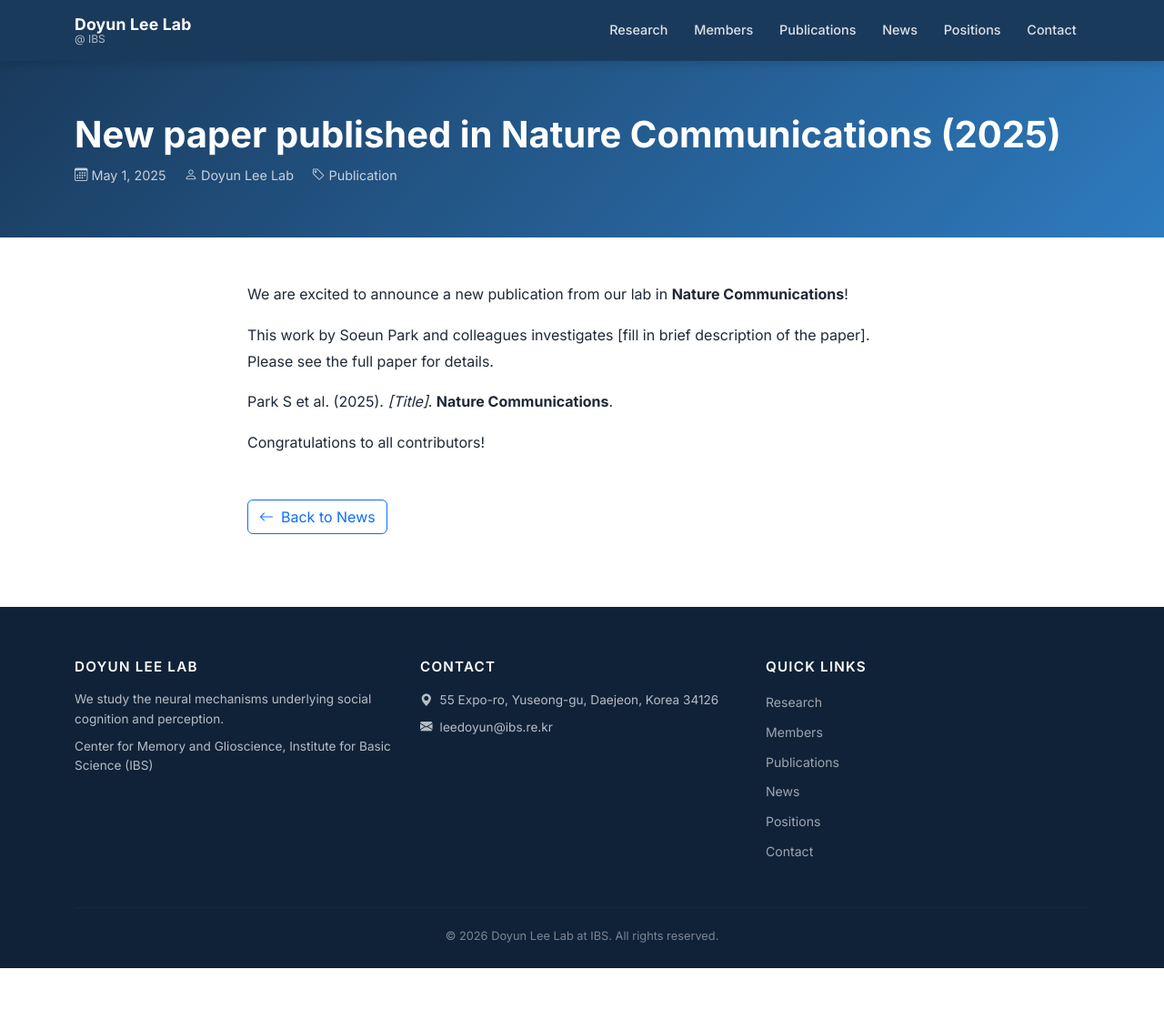
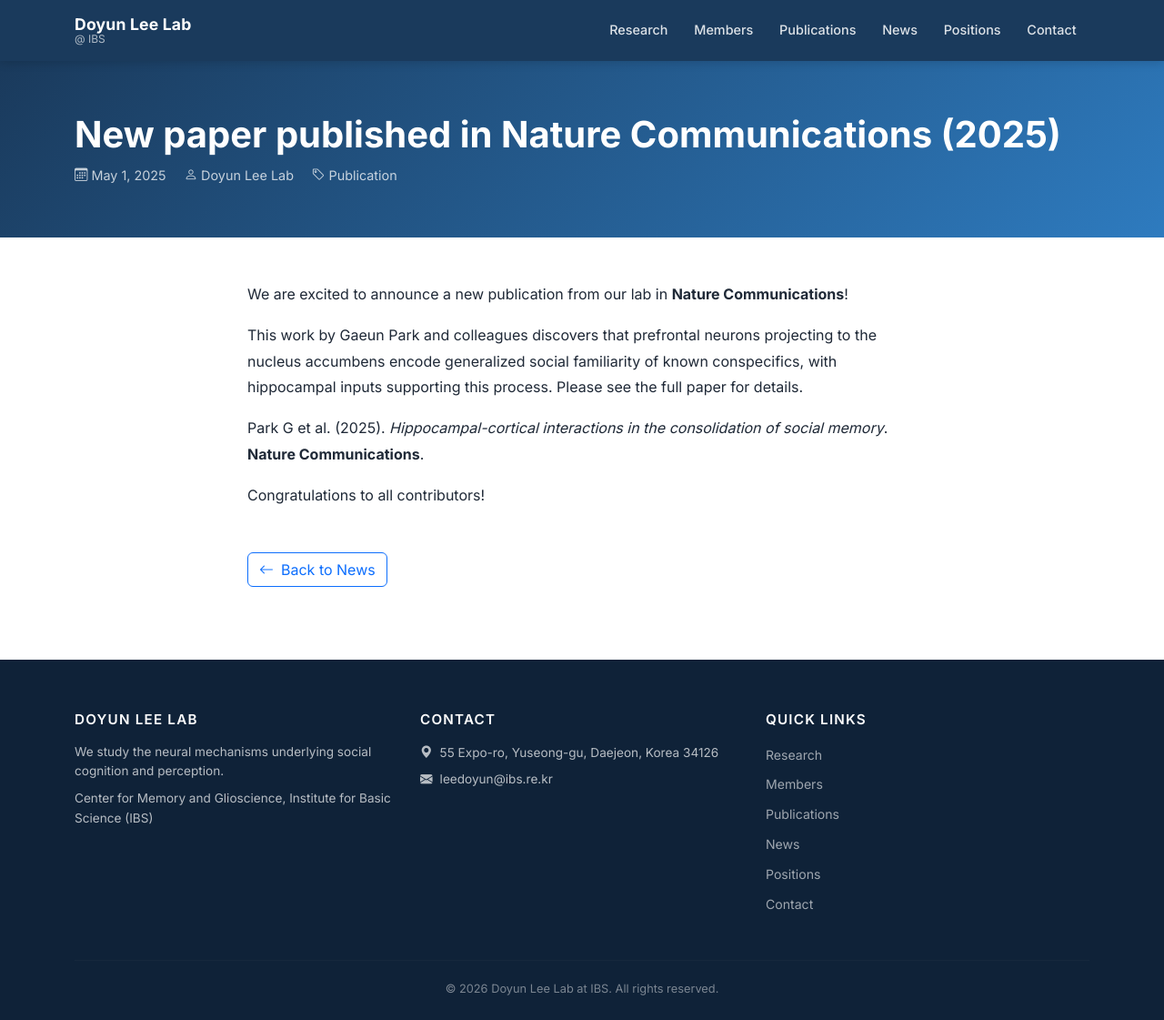
Before and after one commit to doyunleelab/doyunleelab.github.io, a Jekyll site: the page built from _posts/2025-05-01-park-nature-communications-2025.md, in a window 1280 px wide and 1121 px high. Shown: the whole window at 91% size. Built offline with Jekyll 4.4.1, drawn with Linux system fonts in a browser that asks for light colours.

Commit message:
Update 2025 Nature Communications news post
Correct author to Gaeun Park and add the paper title and description for
the hippocampal-cortical social memory consolidation study.

Co-Authored-By: Claude Opus 4.8 <noreply@anthropic.com>

```diff
--- a/_posts/2025-05-01-park-nature-communications-2025.md
+++ b/_posts/2025-05-01-park-nature-communications-2025.md
@@ -8,9 +8,9 @@ author: Doyun Lee Lab
 
 We are excited to announce a new publication from our lab in **Nature Communications**!
 
-This work by Soeun Park and colleagues investigates [fill in brief description of the paper].
+This work by Gaeun Park and colleagues discovers that prefrontal neurons projecting to the nucleus accumbens encode generalized social familiarity of known conspecifics, with hippocampal inputs supporting this process.
 Please see the full paper for details.
 
-> Park S et al. (2025). *[Title]*. **Nature Communications**.
+> Park G et al. (2025). *Hippocampal-cortical interactions in the consolidation of social memory*. **Nature Communications**.
 
 Congratulations to all contributors!
```
